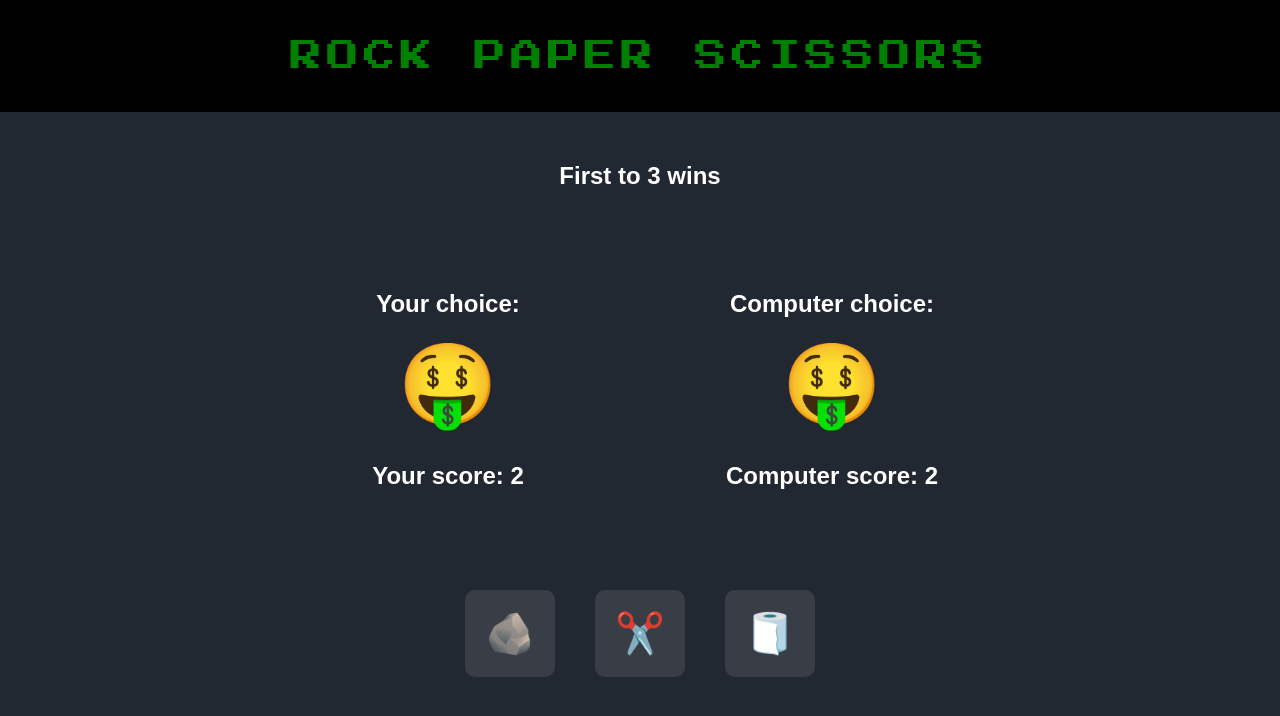
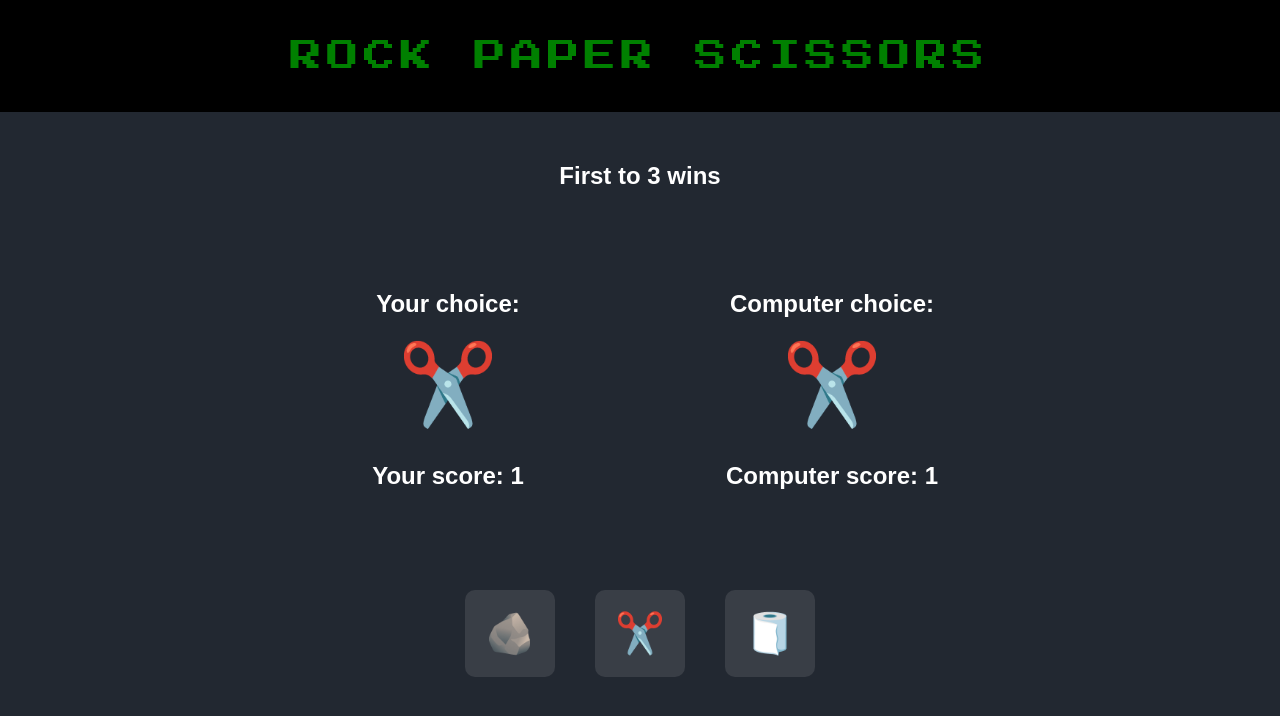
Before and after one commit to gaamiranda/gambling-rock-paper-scissors, a plain HTML site: page index.html in a window 1280 px wide. Both pictures are taken after a click on the button "✂️". Drawn offline with Linux system fonts and the light colour scheme.

Commit message:
butão que clicas atualiza a tua jogada

```diff
--- a/index.html
+++ b/index.html
@@ -13,12 +13,12 @@
 	<div class="choices-container">
 		<div class="choice-item">
 			<h2 id="your-choice">Your choice:</h2>
-			<div class="dollar-sign">🤑</div>
+			<div class="dollar-sign"><span id="your_emoji">🤑</span></div>
 			<h2 id="your-score">Your score: <span id="your_score">0</span></h2>
 		</div>
 		<div class="choice-item">
 			<h2 id="computer-choice">Computer choice:</h2>
-			<div class="dollar-sign">🤑</div>
+			<div class="dollar-sign"><span id="computer_emoji">🤑</span></div>
 			<h2 id="computer-score">Computer score: <span id="computer_score">0</span></h2>
 		</div>
 	</div>
--- a/script.js
+++ b/script.js
@@ -1,10 +1,22 @@
 let yourScore = 0
 let computerScore = 0
 
+yourScore++
+computerScore++
+document.getElementById("your_score").textContent = yourScore
+document.getElementById("computer_score").textContent = computerScore
 
-for (let i = 1; i < 3; i++) {
-	yourScore++
-	computerScore++
-	document.getElementById("your_score").textContent = yourScore
-	document.getElementById("computer_score").textContent = computerScore
-}
+
+document.getElementById('rock-button').addEventListener('click', function() {
+    document.getElementById("your_emoji").textContent = "🪨"
+});
+
+document.getElementById('paper-button').addEventListener('click', function() {
+    document.getElementById("your_emoji").textContent = "🧻"
+});
+
+document.getElementById('scissors-button').addEventListener('click', function() {
+    document.getElementById("your_emoji").textContent = "✂️"
+});
+
+document.getElementById("computer_emoji").textContent = "✂️"
--- a/styles.css
+++ b/styles.css
@@ -77,10 +77,6 @@ body {
     color: black;
 }
 
-.rps-button:focus {
-    outline: none;
-}
-
 
 h1 {
     margin: 0;
```
